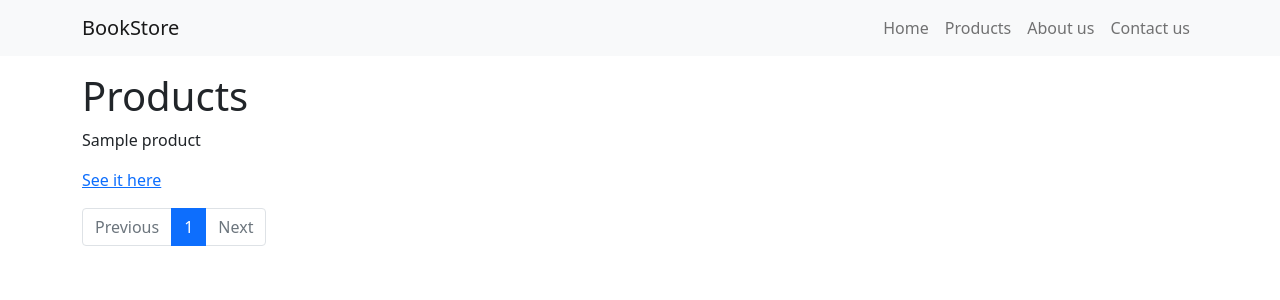
After one commit to blessed-sibanda/bookstore, a Django app: page /products/all/ in a window 1280 px wide. The commit adds this page. Shown: the top 300 px of the page. Run offline with Django 3.2, Linux system fonts and the light colour scheme; tables that the repository leaves empty hold one stand-in row (values such as "Sample post"); some libraries are stand-ins or nearby versions.

Commit message:
implement product list page with pagination

```diff
--- a/main/templates/_navbar.html
+++ b/main/templates/_navbar.html
@@ -11,6 +11,10 @@
              href="{% url 'home' %}">Home</a>
         </li>
         <li class="nav-item">
+          <a class="nav-link {% if request.path == '/products/all' %}active{% endif %}"
+             href="{% url 'products' 'all' %}">Products</a>
+        </li>
+        <li class="nav-item">
           <a class="nav-link {% if request.path == '/about-us/' %}active{% endif %}"
              href="{% url 'about_us' %}">About us</a>
         </li>
--- /dev/null
+++ b/main/templates/main/_pagination.html
@@ -0,0 +1,29 @@
+<ul class="pagination">
+    {% if page_obj.has_previous %}
+        <li class="page-item">
+            <a class="page-link" href="?page={{ page_obj.previous_page_number }}">
+                Previous
+            </a>
+        </li>
+    {% else %}
+        <li class="page-item disabled">
+            <a href="#" class="page-link">Previous</a>
+        </li>
+    {% endif %}
+    {% for pagenum in page_obj.paginator.page_range %}
+        <li class="page-item{% if page_obj.number == pagenum %} active{% endif %}">
+            <a href="?page={{ pagenum }}" class="page-link">{{ pagenum }}</a>
+        </li>
+    {% endfor %}
+    {% if page_obj.has_next %}
+        <li class="page-item">
+            <a class="page-link" href="?page={{ page_obj.next_page_number }}">
+                Next
+            </a>
+        </li>
+    {% else %}
+        <li class="page-item disabled">
+            <a href="#" class="page-link">Next</a>
+        </li>
+    {% endif %}
+</ul>
--- /dev/null
+++ b/main/templates/main/product_list.html
@@ -0,0 +1,15 @@
+{% extends 'base.html' %}
+
+{% block content %}
+    <h1>Products</h1>
+    {% for product in products %}
+        <p>{{ product.name }}</p>
+        <p>
+            <a href="#">See it here</a>
+        </p>
+        {% if not forloop.last %}
+            <hr>
+        {% endif %}
+    {% endfor %}
+    {% include 'main/_pagination.html' %}
+{% endblock %}
--- a/main/urls.py
+++ b/main/urls.py
@@ -7,5 +7,6 @@ urlpatterns = [
     path('about-us/', TemplateView.as_view(template_name='about.html'),
          name='about_us'),
     path('contact-us/', views.ContactUsView.as_view(), name='contact_us'),
+    path('products/<slug:tag>/', views.ProductListView.as_view(), name='products'),
     path('', TemplateView.as_view(template_name='home.html'), name='home'),
 ]
--- a/main/views.py
+++ b/main/views.py
@@ -1,6 +1,7 @@
-from django.views.generic import FormView
+from django.views.generic import FormView, ListView
+from django.shortcuts import get_object_or_404
 from django.contrib import messages
-from main import forms
+from main import forms, models
 
 
 class ContactUsView(FormView):
@@ -12,3 +13,20 @@ class ContactUsView(FormView):
         form.send_mail()
         messages.info(self.request, 'Your message has been sent')
         return super().form_valid(form)
+
+
+class ProductListView(ListView):
+    template_name = 'main/product_list.html'
+    paginate_by = 5
+    context_object_name = 'products'
+
+    def get_queryset(self):
+        tag = self.kwargs['tag']
+        self.tag = None
+        if tag != 'all':
+            self.tag = get_object_or_404(models.ProductTag, slug=tag)
+        if self.tag:
+            products = models.Product.objects.active().filter(tags=self.tag)
+        else:
+            products = models.Product.objects.active()
+        return products.order_by('name')
```
Also changed, not shown: main/tests/test_views.py (+75 -1 lines).
